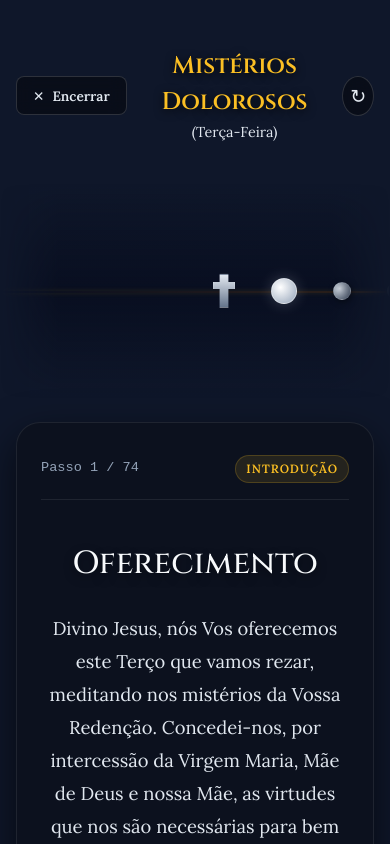
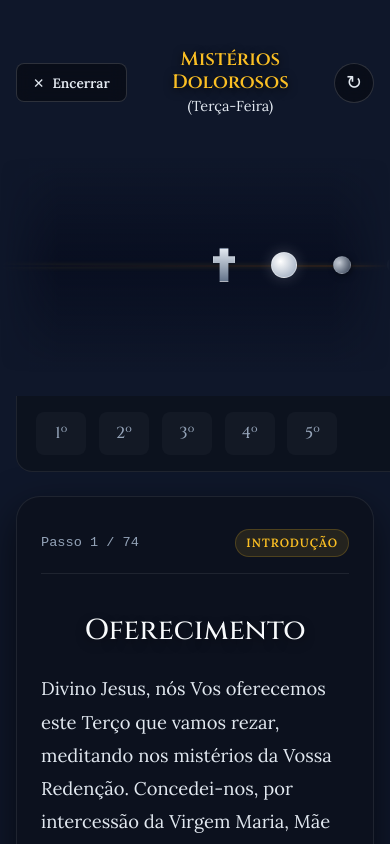
Before and after one commit to TeoZ08/RosarioAPI, a React (Vite) app: page / in a window 390 px wide. Both pictures are taken after a click on the button "INICIAR ORAÇÃO". Shown: the top 844 px of the page. Built offline with nearby package versions, Linux system fonts and the light colour scheme; no server answers.

Commit message:
refactor: aprimorar estilos e responsividade do PrayerBoard, ajustando layout e efeitos visuais para melhor experiência do usuário

```diff
--- a/src/components/InteractiveRosary.css
+++ b/src/components/InteractiveRosary.css
@@ -6,14 +6,12 @@
   margin-left: -50vw;
   margin-right: -50vw;
   padding: 50px 0;
-  /* Background sutil para separar o terço do resto */
   background: linear-gradient(
     to bottom,
     transparent,
     rgba(2, 6, 23, 0.5),
     transparent
   );
-  /* Máscara para suavizar as pontas esquerda/direita */
   mask-image: linear-gradient(
     to right,
     transparent,
@@ -36,6 +34,8 @@
   scroll-behavior: smooth;
   padding: 40px 0;
   scrollbar-width: none; /* Firefox */
+  /* UX Mobile: Rolagem nativa suave no iOS */
+  -webkit-overflow-scrolling: touch;
 }
 .rosary-track::-webkit-scrollbar {
   display: none; /* Chrome/Safari */
@@ -56,13 +56,13 @@
   left: 0;
   right: 0;
   top: 50%;
-  height: 2px; /* Ligeiramente mais grosso */
+  height: 2px;
   background: linear-gradient(
     90deg,
     transparent,
     #854d0e 20%,
-    /* Dourado escuro */ #facc15 50%,
-    /* Dourado claro */ #854d0e 80%,
+    #facc15 50%,
+    #854d0e 80%,
     transparent
   );
   z-index: 0;
@@ -74,9 +74,8 @@
 .bead {
   width: 16px;
   height: 16px;
-  margin: 0 18px; /* Espaçamento */
+  margin: 0 18px;
   border-radius: 50%;
-  /* Efeito metálico/perolado */
   background: radial-gradient(circle at 35% 35%, #e2e8f0, #475569);
   box-shadow: 2px 2px 6px rgba(0, 0, 0, 0.6);
   transition: all 0.5s cubic-bezier(0.34, 1.56, 0.64, 1);
@@ -85,6 +84,9 @@
   position: relative;
   z-index: 1;
   cursor: pointer;
+
+  /* UX Mobile: Melhora a resposta ao toque */
+  touch-action: manipulation;
 }
 
 /* Conta Fantasma */
@@ -154,10 +156,9 @@
 .bead.active {
   transform: scale(2);
   z-index: 10;
-  /* Núcleo brilhante dourado/branco */
   background: radial-gradient(circle at 30% 30%, #fff, #fbbf24);
   border-color: #fff;
-  box-shadow: 0 0 20px rgba(251, 191, 36, 0.6); /* Glow dourado */
+  box-shadow: 0 0 20px rgba(251, 191, 36, 0.6);
 }
 
 /* Auréola Externa Giratória */
--- a/src/components/PrayerBoard.css
+++ b/src/components/PrayerBoard.css
@@ -26,7 +26,6 @@
   width: 100%;
   height: 100%;
   object-fit: cover;
-  /* Aumentei o grayscale e diminuí o brightness para que a imagem não brigue com o texto */
   filter: grayscale(90%) sepia(15%) brightness(0.4) contrast(1.1);
   opacity: 0.6;
   transition: opacity 1s ease;
@@ -35,7 +34,6 @@
 .art-overlay {
   position: absolute;
   inset: 0;
-  /* Vinheta mais forte para focar no centro */
   background: radial-gradient(
     circle at center,
     rgba(2, 6, 23, 0.6) 0%,
@@ -44,10 +42,11 @@
   z-index: 1;
 }
 
-/* --- HEADER --- */
+/* --- HEADER (GRID PARA ALINHAMENTO PERFEITO) --- */
 .board-header {
-  display: flex;
-  justify-content: space-between;
+  display: grid;
+  /* Esquerda (Botão), Centro (Título), Direita (Botão) */
+  grid-template-columns: 1fr auto 1fr;
   align-items: center;
   width: 100%;
   max-width: 900px;
@@ -56,9 +55,12 @@
 }
 
 .header-titles {
+  grid-column: 2; /* Força o título a ficar sempre na coluna do meio */
   display: flex;
   flex-direction: column;
   align-items: center;
+  text-align: center;
+  white-space: nowrap; /* Evita quebra de linha indesejada */
 }
 
 .mystery-title {
@@ -67,8 +69,8 @@
   color: var(--color-gold-metallic);
   margin: 0;
   text-shadow: 0 2px 10px rgba(0, 0, 0, 0.9);
-  text-align: center;
   font-weight: 600;
+  line-height: 1.2;
 }
 
 .mystery-subtitle {
@@ -78,8 +80,11 @@
   margin-top: 2px;
 }
 
-.btn-back,
-.btn-restart {
+/* Botão Encerrar (Esquerda) */
+.btn-back {
+  grid-column: 1;
+  justify-self: start; /* Alinha à esquerda da sua célula */
+
   background: rgba(0, 0, 0, 0.4);
   border: 1px solid rgba(255, 255, 255, 0.15);
   color: var(--color-text-secondary);
@@ -96,20 +101,32 @@
   font-weight: 600;
 }
 
+/* Botão Recarregar (Direita) */
+.btn-restart {
+  grid-column: 3;
+  justify-self: end; /* Alinha à direita da sua célula */
+
+  background: rgba(0, 0, 0, 0.4);
+  border: 1px solid rgba(255, 255, 255, 0.15);
+  color: var(--color-text-secondary);
+  border-radius: 50%;
+  cursor: pointer;
+  padding: 0;
+  transition: all 0.2s;
+  backdrop-filter: blur(8px);
+  display: flex;
+  align-items: center;
+  justify-content: center;
+  width: 40px;
+  height: 40px;
+  font-size: 1.2rem;
+}
+
 .btn-back:hover,
 .btn-restart:hover {
   background: rgba(255, 255, 255, 0.15);
   color: #fff;
   border-color: rgba(255, 255, 255, 0.4);
-}
-
-.btn-restart {
-  justify-content: center;
-  width: 40px;
-  height: 40px;
-  padding: 0;
-  border-radius: 50%;
-  font-size: 1.2rem;
 }
 
 /* --- ÁREA DE ORAÇÃO --- */
@@ -136,9 +153,9 @@
   position: relative;
 }
 
-/* --- CARTÃO DE ORAÇÃO (GLASSMOPHISM MELHORADO) --- */
+/* --- CARTÃO DE ORAÇÃO --- */
 .glass-panel {
-  background: rgba(13, 18, 30, 0.92); /* Muito mais opaco para leitura */
+  background: rgba(13, 18, 30, 0.92);
   backdrop-filter: blur(20px);
   border: 1px solid rgba(255, 255, 255, 0.08);
   box-shadow: 0 15px 40px rgba(0, 0, 0, 0.6);
@@ -150,7 +167,6 @@
   justify-content: center;
 }
 
-/* Destaque para anúncio de mistério */
 .card-mystery-highlight {
   border: 1px solid rgba(251, 191, 36, 0.3);
   background: linear-gradient(
@@ -189,7 +205,6 @@
   font-weight: 600;
 }
 
-/* Mistérios */
 .mystery-announcement {
   margin-bottom: 1rem;
   border-bottom: 1px solid rgba(251, 191, 36, 0.2);
@@ -215,7 +230,6 @@
   line-height: 1.3;
 }
 
-/* Título e Texto da Oração */
 .prayer-title {
   font-family: var(--font-display);
   font-size: 2.5rem;
@@ -227,9 +241,9 @@
 
 .prayer-text {
   font-family: var(--font-body);
-  font-size: 1.35rem; /* Maior para leitura */
+  font-size: 1.35rem;
   line-height: 1.8;
-  color: #e2e8f0; /* Quase branco para contraste máximo */
+  color: #e2e8f0;
   max-width: 65ch;
   margin: 0 auto;
   font-weight: 400;
@@ -256,7 +270,6 @@
   box-shadow: 0 0 10px var(--color-gold-dim);
 }
 
-/* --- CONTROLES (BOTÕES) --- */
 .controls-wrapper {
   display: flex;
   justify-content: space-between;
@@ -285,7 +298,6 @@
   filter: grayscale(1);
 }
 
-/* Botão Anterior (Secundário) */
 .btn-prev {
   background: transparent;
   border: 1px solid rgba(255, 255, 255, 0.2);
@@ -297,7 +309,6 @@
   background: rgba(255, 255, 255, 0.05);
 }
 
-/* Botão Próximo (Primário - Dourado) */
 .btn-next {
   background: linear-gradient(135deg, #fbbf24 0%, #b45309 100%);
   border: none;
@@ -313,7 +324,7 @@
   filter: brightness(1.1);
 }
 
-/* --- SIDEBAR LATERAL --- */
+/* --- SIDEBAR LATERAL (Padrão Desktop) --- */
 .shortcuts-sidebar {
   width: 100px;
   flex-shrink: 0;
@@ -363,7 +374,7 @@
 }
 .btn-shortcut.active {
   background: var(--color-gold-metallic);
-  color: #0f172a; /* Texto escuro no fundo dourado */
+  color: #0f172a;
   font-weight: bold;
   box-shadow: 0 0 10px rgba(251, 191, 36, 0.4);
 }
@@ -389,41 +400,98 @@
   color: #fff;
 }
 
-/* --- RESPONSIVO --- */
+/* --- RESPONSIVO MOBILE --- */
 @media (max-width: 850px) {
   .prayer-workspace {
     flex-direction: column;
     padding: 0 1rem 5rem 1rem;
+    gap: 1.5rem;
   }
+
   .card-container {
     min-height: auto;
   }
+
+  /* SIDEBAR vira ROLAGEM HORIZONTAL no TOPO */
   .shortcuts-sidebar {
     width: 100%;
+    order: -1; /* Joga para cima do card */
+
     flex-direction: row;
-    flex-wrap: wrap;
-    justify-content: center;
-    position: static;
+    flex-wrap: nowrap; /* Impede quebra para forçar rolagem */
+    align-items: center;
+    justify-content: flex-start;
+
+    overflow-x: auto; /* Ativa rolagem horizontal */
+    -webkit-overflow-scrolling: touch;
+
+    position: sticky;
+    top: 0;
+    z-index: 20;
+    background: rgba(
+      13,
+      18,
+      30,
+      0.95
+    ); /* Fundo mais sólido para ler em cima do texto */
+    border-radius: 0 0 16px 16px;
+    border-top: none;
     padding: 1rem;
-    background: rgba(13, 18, 30, 0.6);
+
+    /* Esconde barra de rolagem visual */
+    scrollbar-width: none;
   }
+
+  .shortcuts-sidebar::-webkit-scrollbar {
+    display: none;
+  }
+
   .shortcuts-grid {
     flex-direction: row;
     gap: 0.8rem;
+    padding-right: 1rem;
   }
+
   .btn-shortcut {
-    padding: 0.5rem 1.2rem;
+    flex-shrink: 0; /* Garante que o botão não esmague */
+    min-width: 50px;
+    padding: 0.6rem 0;
   }
+
+  .sidebar-title {
+    display: none; /* Remove título "Atalhos" no mobile para economizar espaço */
+  }
+
+  /* Ajuste do divisor para vertical */
   .shortcut-divider {
-    display: none;
+    width: 1px;
+    height: 20px;
+    margin: 0 0.5rem;
+    display: block;
+    background: rgba(255, 255, 255, 0.2);
   }
+
+  .btn-shortcut-text {
+    flex-shrink: 0;
+    padding: 0 0.5rem;
+  }
+
+  /* Ajustes de Fonte Mobile */
   .glass-panel {
     padding: 2rem 1.5rem;
   }
   .prayer-title {
-    font-size: 2rem;
+    font-size: 1.8rem; /* Reduzido para caber melhor */
+    line-height: 1.2;
   }
   .prayer-text {
     font-size: 1.15rem;
+    text-align: left; /* Melhora leitura em telas estreitas */
+  }
+
+  /* Ajuste no Header Mobile */
+  .mystery-title {
+    font-size: 1.2rem; /* Menor para não brigar com os botões */
+    white-space: normal; /* Permite quebrar linha se for muito longo */
   }
 }
```
